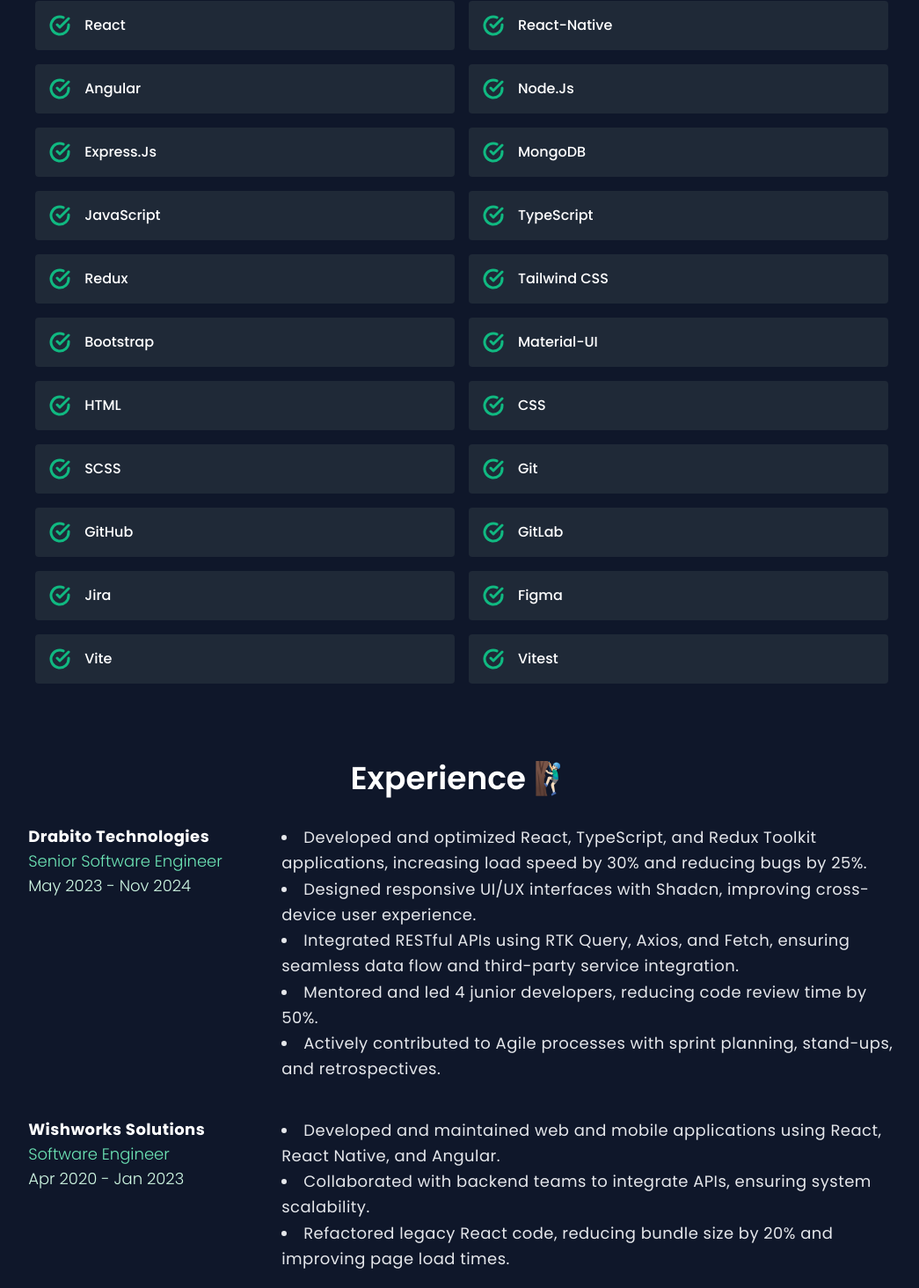
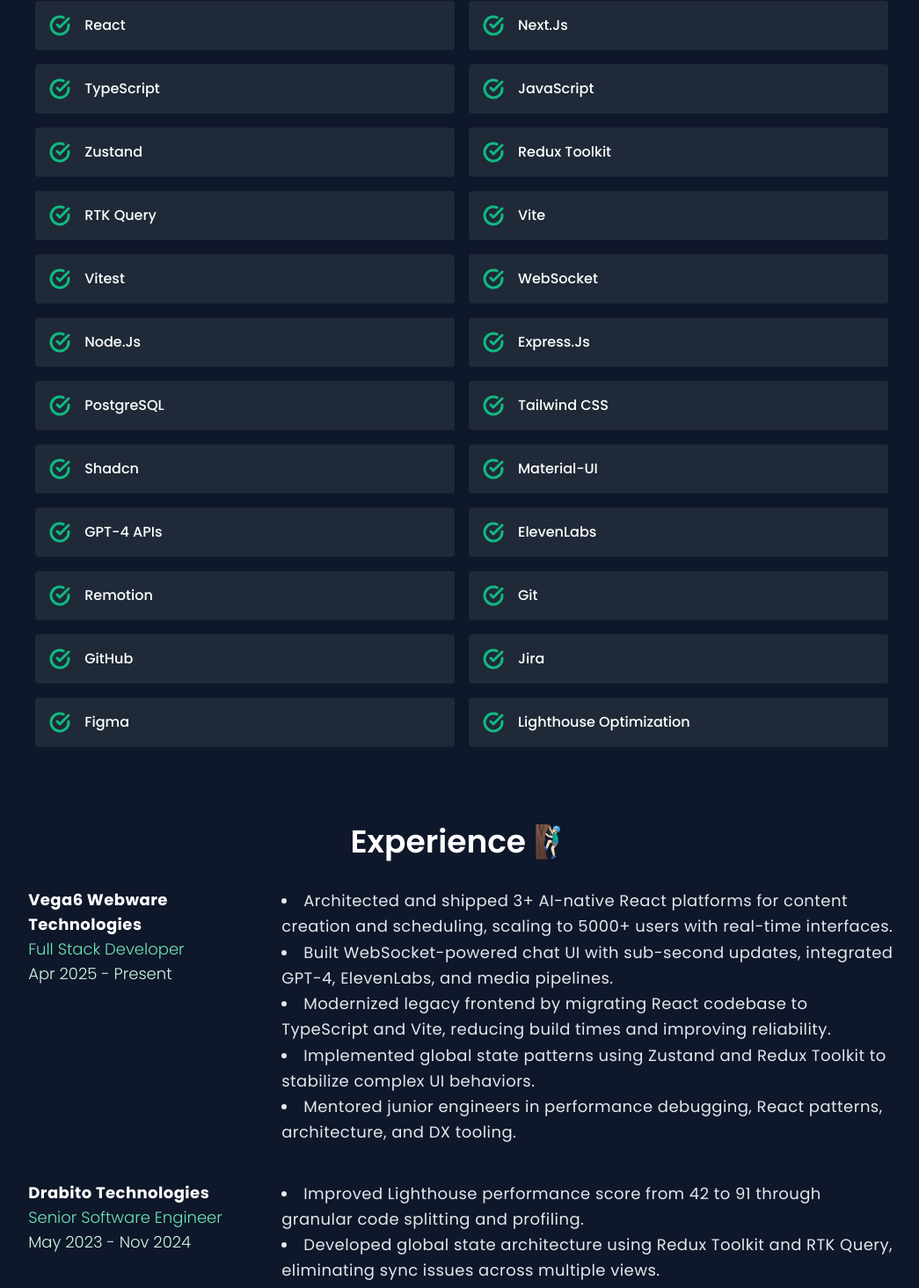
Before and after one commit to crmrajat/portfolio, a React (Vite) app: page / in a window 1280 px wide. Shown: the part 1245-2709 px from the top of the page at 88% size, without its empty margins (115-1160 px from the left). Built offline with nearby package versions, Linux system fonts and the light colour scheme.

Commit message:
updated for dec-2025

```diff
--- /dev/null
+++ b/src/constants/data-2025.js
@@ -0,0 +1,96 @@
+export const ProjectsData = [
+    {
+        name: 'Chatingale',
+        about: 'A real-time chat application built with React and Socket.io',
+        websiteUrl: 'https://chatingale.onrender.com/',
+        codeUrl: 'https://github.com/crmrajat/chatingale',
+        gif: 'bg-chatingale',
+    },
+    {
+        name: 'Music Fox',
+        about: 'Get the lyrics of your favorite songs, built using React and API integration',
+        websiteUrl: 'https://crmrajat.github.io/music-fox',
+        codeUrl: 'https://github.com/crmrajat/music-fox',
+        gif: 'bg-musicfox',
+    },
+];
+
+export const IntroductionData = [
+    '👋 Hi, My name is ',
+    'Rajat Bora',
+    ' and I am an experienced Frontend Engineer with over ',
+    '5 years',
+    ' of experience in building scalable web applications with React, TypeScript, and modern UI/UX principles. I am currently expanding into full-stack development.',
+];
+
+export const SkillsData = [
+    'React',
+    'React-Native',
+    'Angular',
+    'Node.js',
+    'Express.js',
+    'MongoDB',
+    'JavaScript',
+    'TypeScript',
+    'Redux',
+    'Tailwind CSS',
+    'Bootstrap',
+    'Material-UI',
+    'HTML',
+    'CSS',
+    'SCSS',
+    'Git',
+    'GitHub',
+    'GitLab',
+    'Jira',
+    'Figma',
+    'Vite',
+    'Vitest',
+];
+
+export const ExperienceData = [
+    {
+        companyName: 'Drabito Technologies',
+        startDate: 'May 2023',
+        endDate: 'Nov 2024',
+        post: 'Senior Software Engineer',
+        points: [
+            'Developed and optimized React, TypeScript, and Redux Toolkit applications, increasing load speed by 30% and reducing bugs by 25%.',
+            'Designed responsive UI/UX interfaces with Shadcn, improving cross-device user experience.',
+            'Integrated RESTful APIs using RTK Query, Axios, and Fetch, ensuring seamless data flow and third-party service integration.',
+            'Mentored and led 4 junior developers, reducing code review time by 50%.',
+            'Actively contributed to Agile processes with sprint planning, stand-ups, and retrospectives.',
+        ],
+    },
+    {
+        companyName: 'Wishworks Solutions',
+        startDate: 'Apr 2020',
+        endDate: 'Jan 2023',
+        post: 'Software Engineer',
+        points: [
+            'Developed and maintained web and mobile applications using React, React Native, and Angular.',
+            'Collaborated with backend teams to integrate APIs, ensuring system scalability.',
+            'Refactored legacy React code, reducing bundle size by 20% and improving page load times.',
+        ],
+    },
+    {
+        companyName: 'Wishworks Solutions',
+        startDate: 'Oct 2019',
+        endDate: 'Apr 2020',
+        post: 'Intern',
+        points: [
+            'Developed interactive Angular-based frontend features, improving user experience.',
+            'Assisted in frontend-backend integration, ensuring smooth data flow and system consistency.',
+        ],
+    },
+    {
+        companyName: 'World Wide Fund for Nature',
+        startDate: 'Jul 2018',
+        endDate: 'Sep 2018',
+        post: 'Intern',
+        points: [
+            'Maintained and optimized the main website, enhancing performance and user experience.',
+            'Assisted in implementing SEO best practices, improving website visibility.',
+        ],
+    },
+];
--- a/src/constants/data.js
+++ b/src/constants/data.js
@@ -1,14 +1,14 @@
 export const ProjectsData = [
     {
         name: 'Chatingale',
-        about: 'A real-time chat application built with React and Socket.io',
+        about: 'A real-time chat application built with React and Socket.io.',
         websiteUrl: 'https://chatingale.onrender.com/',
         codeUrl: 'https://github.com/crmrajat/chatingale',
         gif: 'bg-chatingale',
     },
     {
         name: 'Music Fox',
-        about: 'Get the lyrics of your favorite songs, built using React and API integration',
+        about: 'A lightweight lyrics search application built using React and third-party API integrations.',
         websiteUrl: 'https://crmrajat.github.io/music-fox',
         codeUrl: 'https://github.com/crmrajat/music-fox',
         gif: 'bg-musicfox',
@@ -18,48 +18,75 @@
 export const IntroductionData = [
     '👋 Hi, My name is ',
     'Rajat Bora',
-    ' and I am an experienced Frontend Engineer with over ',
-    '5 years',
-    ' of experience in building scalable web applications with React, TypeScript, and modern UI/UX principles. I am currently expanding into full-stack development.',
+    ' and I am a Senior Frontend Engineer with over ',
+    '6 years',
+    ' of experience building high-performance, AI-native, real-time web applications using React, TypeScript, modern state management, and scalable UI/UX architectures. I also work across the stack with Node.js and PostgreSQL.',
 ];
 
 export const SkillsData = [
+    // Core Frontend
     'React',
-    'React-Native',
-    'Angular',
+    'Next.js',
+    'TypeScript',
+    'JavaScript',
+
+    // State Management
+    'Zustand',
+    'Redux Toolkit',
+    'RTK Query',
+
+    // Tooling & Build
+    'Vite',
+    'Vitest',
+
+    // Real-time & Backend
+    'WebSocket',
     'Node.js',
     'Express.js',
-    'MongoDB',
-    'JavaScript',
-    'TypeScript',
-    'Redux',
+    'PostgreSQL',
+
+    // UI/UX
     'Tailwind CSS',
-    'Bootstrap',
+    'Shadcn',
     'Material-UI',
-    'HTML',
-    'CSS',
-    'SCSS',
+
+    // AI & Media
+    'GPT-4 APIs',
+    'ElevenLabs',
+    'Remotion',
+
+    // Additional
     'Git',
     'GitHub',
-    'GitLab',
     'Jira',
     'Figma',
-    'Vite',
-    'Vitest',
+    'Lighthouse Optimization',
 ];
 
 export const ExperienceData = [
+    {
+        companyName: 'Vega6 Webware Technologies',
+        startDate: 'Apr 2025',
+        endDate: 'Present',
+        post: 'Full Stack Developer',
+        points: [
+            'Architected and shipped 3+ AI-native React platforms for content creation and scheduling, scaling to 5000+ users with real-time interfaces.',
+            'Built WebSocket-powered chat UI with sub-second updates, integrated GPT-4, ElevenLabs, and media pipelines.',
+            'Modernized legacy frontend by migrating React codebase to TypeScript and Vite, reducing build times and improving reliability.',
+            'Implemented global state patterns using Zustand and Redux Toolkit to stabilize complex UI behaviors.',
+            'Mentored junior engineers in performance debugging, React patterns, architecture, and DX tooling.',
+        ],
+    },
     {
         companyName: 'Drabito Technologies',
         startDate: 'May 2023',
         endDate: 'Nov 2024',
         post: 'Senior Software Engineer',
         points: [
-            'Developed and optimized React, TypeScript, and Redux Toolkit applications, increasing load speed by 30% and reducing bugs by 25%.',
-            'Designed responsive UI/UX interfaces with Shadcn, improving cross-device user experience.',
-            'Integrated RESTful APIs using RTK Query, Axios, and Fetch, ensuring seamless data flow and third-party service integration.',
-            'Mentored and led 4 junior developers, reducing code review time by 50%.',
-            'Actively contributed to Agile processes with sprint planning, stand-ups, and retrospectives.',
+            'Improved Lighthouse performance score from 42 to 91 through granular code splitting and profiling.',
+            'Developed global state architecture using Redux Toolkit and RTK Query, eliminating sync issues across multiple views.',
+            'Built responsive UI libraries with Shadcn and Tailwind, improving developer velocity and UX consistency.',
+            'Collaborated closely with design and product teams to architect scalable frontend systems.',
         ],
     },
     {
@@ -68,9 +95,9 @@
         endDate: 'Jan 2023',
         post: 'Software Engineer',
         points: [
-            'Developed and maintained web and mobile applications using React, React Native, and Angular.',
-            'Collaborated with backend teams to integrate APIs, ensuring system scalability.',
-            'Refactored legacy React code, reducing bundle size by 20% and improving page load times.',
+            'Built and maintained web and mobile apps using React, React Native, and Angular.',
+            'Refactored legacy class components into hooks, improving performance and maintainability.',
+            'Translated Figma designs into pixel-perfect, responsive interfaces.',
         ],
     },
     {
@@ -79,8 +106,8 @@
         endDate: 'Apr 2020',
         post: 'Intern',
         points: [
-            'Developed interactive Angular-based frontend features, improving user experience.',
-            'Assisted in frontend-backend integration, ensuring smooth data flow and system consistency.',
+            'Developed interactive Angular features that improved UX.',
+            'Assisted in frontend-backend integration, ensuring smooth data flow.',
         ],
     },
     {
@@ -89,8 +116,8 @@
         endDate: 'Sep 2018',
         post: 'Intern',
         points: [
-            'Maintained and optimized the main website, enhancing performance and user experience.',
-            'Assisted in implementing SEO best practices, improving website visibility.',
+            'Maintained and optimized the organization website using analytics-driven insights.',
+            'Implemented SEO best practices to improve search visibility.',
         ],
     },
 ];
```
Also changed, not shown: src/components/Projects.jsx (+14 -8 lines).
